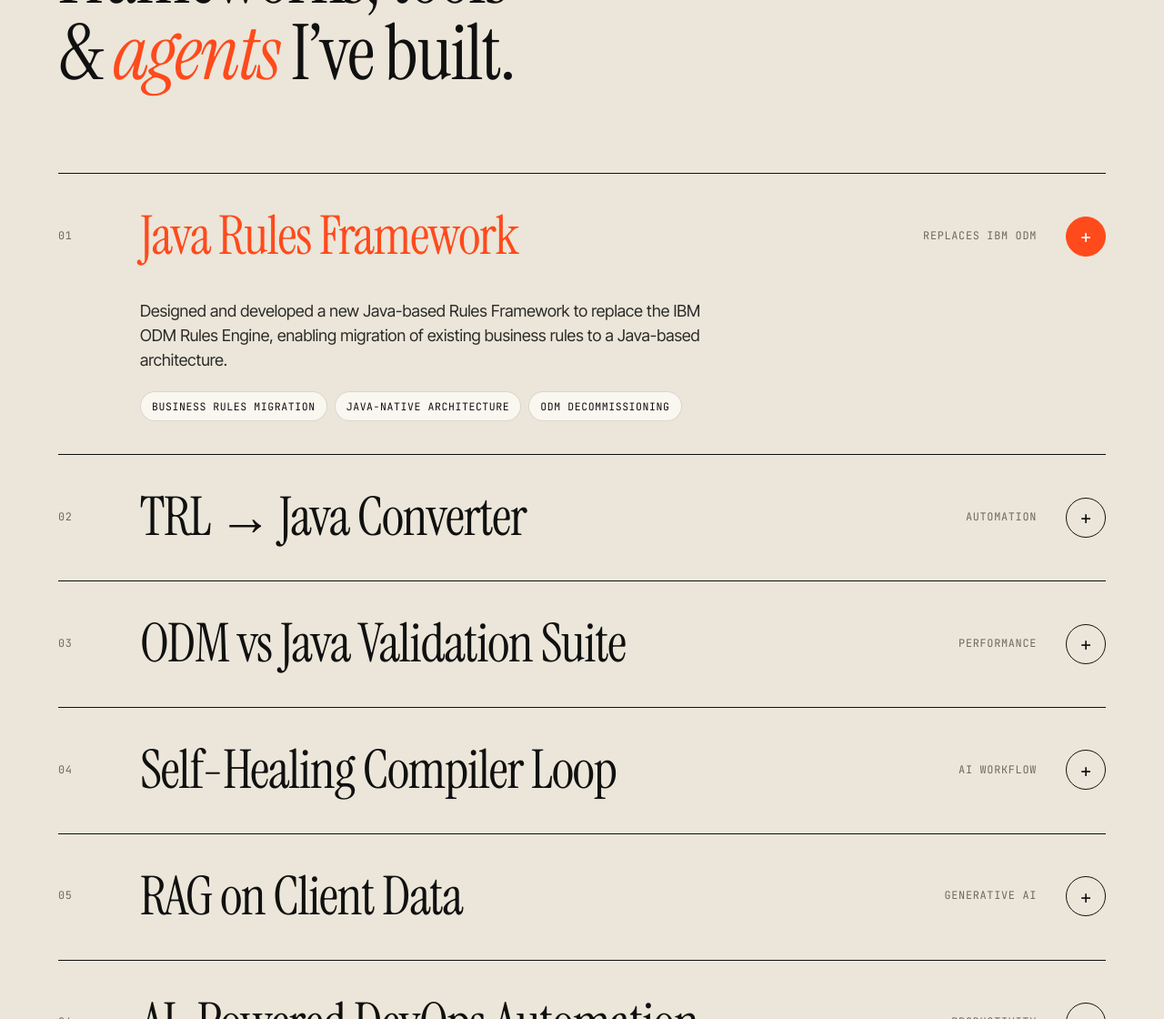
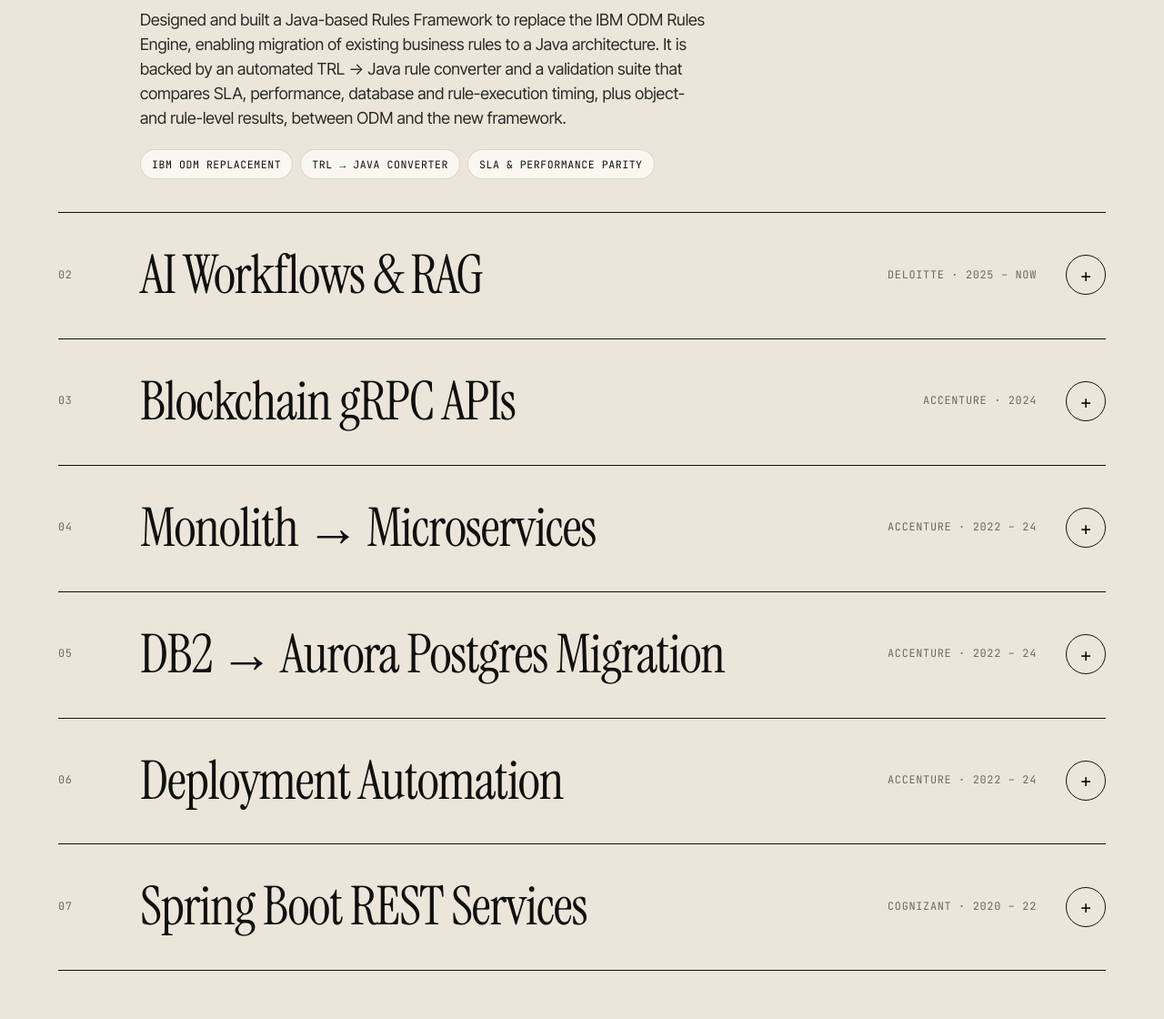
Before and after one commit to mahidhardurga/mahidhar-portfolio, a website built with Vite: page index.html in a window 1280 px wide. Shown: the part 2457-3577 px from the top of the page at 91% size. Built offline with nearby package versions, Linux system fonts and the light colour scheme; some packages are replaced by stand-ins of ours.

Commit message:
fix: tighten section spacing and expand selected work to cover all roles

```diff
--- a/index.html
+++ b/index.html
@@ -128,7 +128,7 @@
       <div class="wrap">
         <div class="section-head">
           <p class="eyebrow mono"><span>02</span> Selected work</p>
-          <h2 class="display" data-split>Frameworks, tools &amp; <em>agents</em> I’ve built.</h2>
+          <h2 class="display" data-split>Six years of things I’ve <em>shipped.</em></h2>
         </div>
 
         <ol class="work-list">
@@ -137,77 +137,90 @@
             <button class="work-head" aria-expanded="false">
               <span class="work-no mono">01</span>
               <span class="work-title">Java Rules Framework</span>
-              <span class="work-tag mono">Replaces IBM ODM</span>
+              <span class="work-tag mono">Deloitte · 2025 – now</span>
               <span class="work-plus" aria-hidden="true">+</span>
             </button>
             <div class="work-body"><div>
-              <p>Designed and developed a new Java-based Rules Framework to replace the IBM ODM Rules Engine, enabling migration of existing business rules to a Java-based architecture.</p>
-              <div class="tags"><span>Business rules migration</span><span>Java-native architecture</span><span>ODM decommissioning</span></div>
+              <p>Designed and built a Java-based Rules Framework to replace the IBM ODM Rules Engine, enabling migration of existing business rules to a Java architecture. It is backed by an automated TRL → Java rule converter and a validation suite that compares SLA, performance, database and rule-execution timing, plus object- and rule-level results, between ODM and the new framework.</p>
+              <div class="tags"><span>IBM ODM replacement</span><span>TRL → Java converter</span><span>SLA &amp; performance parity</span></div>
             </div></div>
           </li>
           <li class="work-row" data-cursor="Open">
             <div class="work-line"></div>
             <button class="work-head" aria-expanded="false">
               <span class="work-no mono">02</span>
-              <span class="work-title">TRL → Java Converter</span>
-              <span class="work-tag mono">Automation</span>
+              <span class="work-title">AI Workflows &amp; RAG</span>
+              <span class="work-tag mono">Deloitte · 2025 – now</span>
               <span class="work-plus" aria-hidden="true">+</span>
             </button>
             <div class="work-body"><div>
-              <p>An automated utility that converts TRL rule files into Java rule files, reducing manual effort and accelerating the rules migration process.</p>
-              <div class="tags"><span>Automated conversion</span><span>Less manual effort</span><span>Faster migration</span></div>
+              <p>An AI-powered workflow that analyzes Java compilation errors, modifies the code to fix them, recompiles and iterates until the build succeeds. Alongside it, RAG solutions over client data for context-aware retrieval and AI-assisted workflows, and automation that improves developer productivity.</p>
+              <div class="tags"><span>Self-healing compile loop</span><span>RAG on client data</span><span>Developer productivity</span></div>
             </div></div>
           </li>
           <li class="work-row" data-cursor="Open">
             <div class="work-line"></div>
             <button class="work-head" aria-expanded="false">
               <span class="work-no mono">03</span>
-              <span class="work-title">ODM vs Java Validation Suite</span>
-              <span class="work-tag mono">Performance</span>
+              <span class="work-title">Blockchain gRPC APIs</span>
+              <span class="work-tag mono">Accenture · 2024</span>
               <span class="work-plus" aria-hidden="true">+</span>
             </button>
             <div class="work-body"><div>
-              <p>Utilities that measure and compare SLA, performance, database timing, rule execution timing, and object-level and rule-level results between IBM ODM and the Java Rules Framework.</p>
-              <div class="tags"><span>SLA &amp; performance</span><span>DB &amp; rule timing</span><span>Object / rule-level parity</span></div>
+              <p>gRPC APIs that interact with blockchains such as Polygon, Arbitrum and Ethereum, taken from Basic and Detail Design through to deployment on Jenkins pipelines, with 80% unit-test coverage and Cucumber integration tests.</p>
+              <div class="tags"><span>gRPC</span><span>Polygon · Arbitrum · Ethereum</span><span>Cucumber</span><span>Jenkins</span></div>
             </div></div>
           </li>
           <li class="work-row" data-cursor="Open">
             <div class="work-line"></div>
             <button class="work-head" aria-expanded="false">
               <span class="work-no mono">04</span>
-              <span class="work-title">Self-Healing Compiler Loop</span>
-              <span class="work-tag mono">AI workflow</span>
+              <span class="work-title">Monolith → Microservices</span>
+              <span class="work-tag mono">Accenture · 2022 – 24</span>
               <span class="work-plus" aria-hidden="true">+</span>
             </button>
             <div class="work-body"><div>
-              <p>AI-powered automation that analyzes Java compilation errors, modifies the code to resolve them, recompiles, and repeats iteratively until the build succeeds.</p>
-              <div class="tags"><span>Build diagnostics</span><span>LLM error interpretation</span><span>Self-applying fixes</span><span>Iterative loop</span></div>
+              <p>Split a monolithic web application into multiple microservices for scalability and maintainability, developed new APIs, then containerized and deployed them in the cloud. Also transformed a batch application into several separate, containerized applications.</p>
+              <div class="tags"><span>Microservices</span><span>Docker</span><span>Cloud deployment</span><span>Batch modernization</span></div>
             </div></div>
           </li>
           <li class="work-row" data-cursor="Open">
             <div class="work-line"></div>
             <button class="work-head" aria-expanded="false">
               <span class="work-no mono">05</span>
-              <span class="work-title">RAG on Client Data</span>
-              <span class="work-tag mono">Generative AI</span>
+              <span class="work-title">DB2 → Aurora Postgres Migration</span>
+              <span class="work-tag mono">Accenture · 2022 – 24</span>
               <span class="work-plus" aria-hidden="true">+</span>
             </button>
             <div class="work-body"><div>
-              <p>RAG-based AI solutions built over client data for context-aware information retrieval and AI-assisted workflows.</p>
-              <div class="tags"><span>Context-aware retrieval</span><span>Client data ingestion</span><span>AI-assisted workflows</span></div>
+              <p>Assisted the database migration from IBM DB2 to AWS Aurora Postgres by remediating the application’s SQL queries in the MyBatis framework.</p>
+              <div class="tags"><span>IBM DB2</span><span>AWS Aurora Postgres</span><span>MyBatis</span><span>SQL remediation</span></div>
             </div></div>
           </li>
           <li class="work-row" data-cursor="Open">
             <div class="work-line"></div>
             <button class="work-head" aria-expanded="false">
               <span class="work-no mono">06</span>
-              <span class="work-title">AI-Powered DevOps Automation</span>
-              <span class="work-tag mono">Productivity</span>
+              <span class="work-title">Deployment Automation</span>
+              <span class="work-tag mono">Accenture · 2022 – 24</span>
               <span class="work-plus" aria-hidden="true">+</span>
             </button>
             <div class="work-body"><div>
-              <p>Agentic automations that use LLMs to streamline day-to-day coding tasks, reviews and environment work, improving developer productivity and engineering efficiency.</p>
-              <div class="tags"><span>Automated code reviews</span><span>Unit-test generation</span><span>Intelligent shell &amp; CLI</span><span>Pipeline log remediation</span></div>
+              <p>Developed scripts that automate application deployment, and helped refactor shell scripts that use AWS CLI commands to access AWS services.</p>
+              <div class="tags"><span>Shell scripting</span><span>AWS CLI</span><span>Deployment automation</span></div>
+            </div></div>
+          </li>
+          <li class="work-row" data-cursor="Open">
+            <div class="work-line"></div>
+            <button class="work-head" aria-expanded="false">
+              <span class="work-no mono">07</span>
+              <span class="work-title">Spring Boot REST Services</span>
+              <span class="work-tag mono">Cognizant · 2020 – 22</span>
+              <span class="work-plus" aria-hidden="true">+</span>
+            </button>
+            <div class="work-body"><div>
+              <p>Developed features for and maintained Spring Boot RESTful services, and managed Jenkins CI/CD pipelines for feature branches and test environments.</p>
+              <div class="tags"><span>Spring Boot</span><span>REST</span><span>Jenkins CI/CD</span><span>Postman</span></div>
             </div></div>
           </li>
           <li class="work-end"><div class="work-line"></div></li>
--- a/src/style.css
+++ b/src/style.css
@@ -47,7 +47,10 @@ em { font-family: var(--serif); font-style: italic; font-weight: 400; }
 
 .wrap { max-width: 1320px; margin: 0 auto; padding: 0 var(--pad); }
 .mono { font-family: var(--mono); font-size: 0.74rem; letter-spacing: 0.06em; text-transform: uppercase; }
-.section { padding: clamp(90px, 14vw, 180px) 0; }
+.section { padding: clamp(56px, 7vw, 104px) 0; }
+/* sections that share the paper background sit closer together */
+.projects, .experience { padding-bottom: clamp(16px, 2vw, 32px); }
+.projects + .experience, .experience + .skills { padding-top: clamp(32px, 4vw, 56px); }
 
 .eyebrow { color: var(--muted); display: flex; gap: 14px; align-items: center; margin-bottom: 28px; }
 .eyebrow span { color: var(--accent); }
@@ -62,7 +65,7 @@ em { font-family: var(--serif); font-style: italic; font-weight: 400; }
   max-width: 14ch;
 }
 .display em { color: var(--accent); }
-.section-head { margin-bottom: clamp(48px, 7vw, 96px); }
+.section-head { margin-bottom: clamp(36px, 5vw, 72px); }
 .lede { margin-top: 22px; max-width: 46ch; color: var(--muted); font-size: 1.1rem; }
 
 /* split text helpers (created by JS) */
@@ -199,7 +202,7 @@ em { font-family: var(--serif); font-style: italic; font-weight: 400; }
 /* ---------- about ---------- */
 .statement { font-family: var(--serif); font-size: clamp(1.9rem, 4.2vw, 3.7rem); line-height: 1.12; letter-spacing: -0.015em; max-width: 24em; }
 .statement .w { display: inline-block; opacity: 0.14; }
-.about-grid { margin-top: clamp(56px, 8vw, 110px); display: grid; grid-template-columns: 1fr 1fr; gap: clamp(32px, 6vw, 96px); }
+.about-grid { margin-top: clamp(40px, 6vw, 80px); display: grid; grid-template-columns: 1fr 1fr; gap: clamp(32px, 6vw, 96px); }
 .facts { display: grid; gap: 0; align-content: start; }
 .fact { display: grid; grid-template-columns: 130px 1fr; gap: 20px; padding: 20px 0; border-top: 1px solid var(--line); }
 .fact:last-child { border-bottom: 1px solid var(--line); }
@@ -259,7 +262,7 @@ em { font-family: var(--serif); font-style: italic; font-weight: 400; }
 .chips span { padding: 10px 18px; border: 1px solid var(--ink); border-radius: 99px; font-weight: 500; font-size: 0.98rem; cursor: default; transition: background 0.3s, color 0.3s, translate 0.4s var(--ease), rotate 0.4s var(--ease), border-color 0.3s; }
 .chips span:hover { background: var(--accent); border-color: var(--accent); color: #fff; translate: 0 -4px; rotate: -2deg; }
 
-.certs { margin-top: clamp(60px, 8vw, 110px); }
+.certs { margin-top: clamp(48px, 6vw, 80px); }
 .certs h3 { color: var(--muted); margin-bottom: 20px; }
 .cert-row { display: grid; grid-template-columns: repeat(3, 1fr); gap: 16px; perspective: 1000px; }
 .cert { background: var(--card); border: 1px solid var(--line); border-radius: 22px; padding: 28px; min-height: 220px; display: flex; flex-direction: column; justify-content: space-between; transform-style: preserve-3d; transition: background 0.4s, color 0.4s, box-shadow 0.4s; will-change: transform; }
@@ -288,7 +291,7 @@ em { font-family: var(--serif); font-style: italic; font-weight: 400; }
 @media (max-width: 1000px) { .project-grid { grid-template-columns: 1fr; gap: 64px; } }
 
 /* ---------- contact ---------- */
-.contact { background: var(--dark); color: var(--paper); padding: clamp(90px, 14vw, 180px) 0 40px; border-radius: clamp(24px, 4vw, 56px) clamp(24px, 4vw, 56px) 0 0; position: relative; z-index: 2; }
+.contact { background: var(--dark); color: var(--paper); padding: clamp(72px, 9vw, 130px) 0 40px; border-radius: clamp(24px, 4vw, 56px) clamp(24px, 4vw, 56px) 0 0; position: relative; z-index: 2; }
 .contact .eyebrow { color: #8a877d; }
 .contact .eyebrow::after { background: rgba(255,255,255,.18); }
 .contact-title { font-family: var(--serif); font-weight: 400; font-size: clamp(3.2rem, 10.5vw, 10.5rem); line-height: 0.92; letter-spacing: -0.04em; }
@@ -327,7 +330,10 @@ em { font-family: var(--serif); font-style: italic; font-weight: 400; }
   .cert-row { grid-template-columns: 1fr; }
   .contact-cols { grid-template-columns: 1fr 1fr; }
   .work-head { grid-template-columns: 40px 1fr 44px; }
-  .work-tag { display: none; }
+  .work-no { grid-row: 1 / 3; align-self: start; padding-top: 6px; }
+  .work-title { grid-column: 2; }
+  .work-tag { grid-column: 2; grid-row: 2; justify-self: start; }
+  .work-plus { grid-column: 3; grid-row: 1 / 3; }
   .work-body > div { padding-left: 60px; }
 }
 @media (max-width: 600px) {
```
